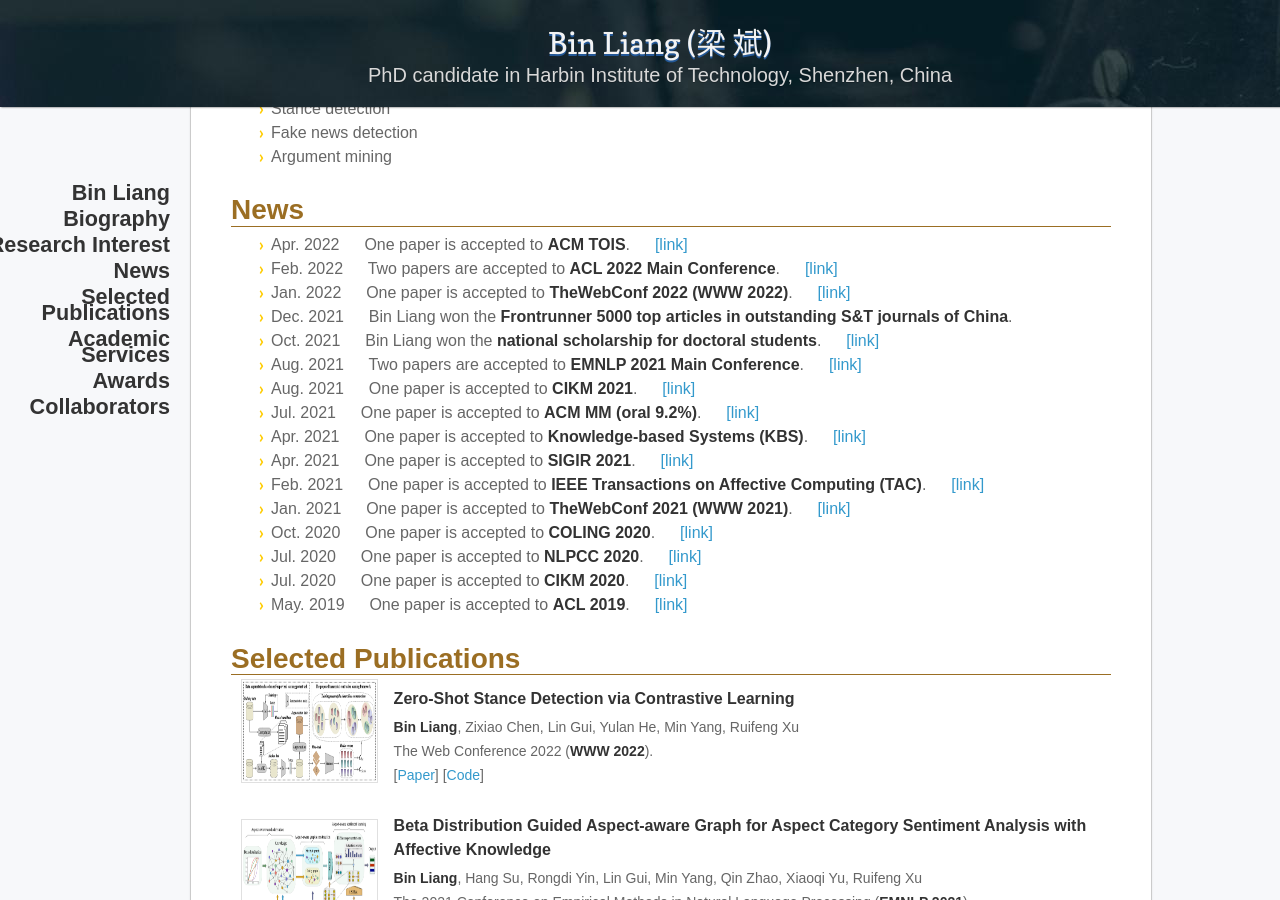
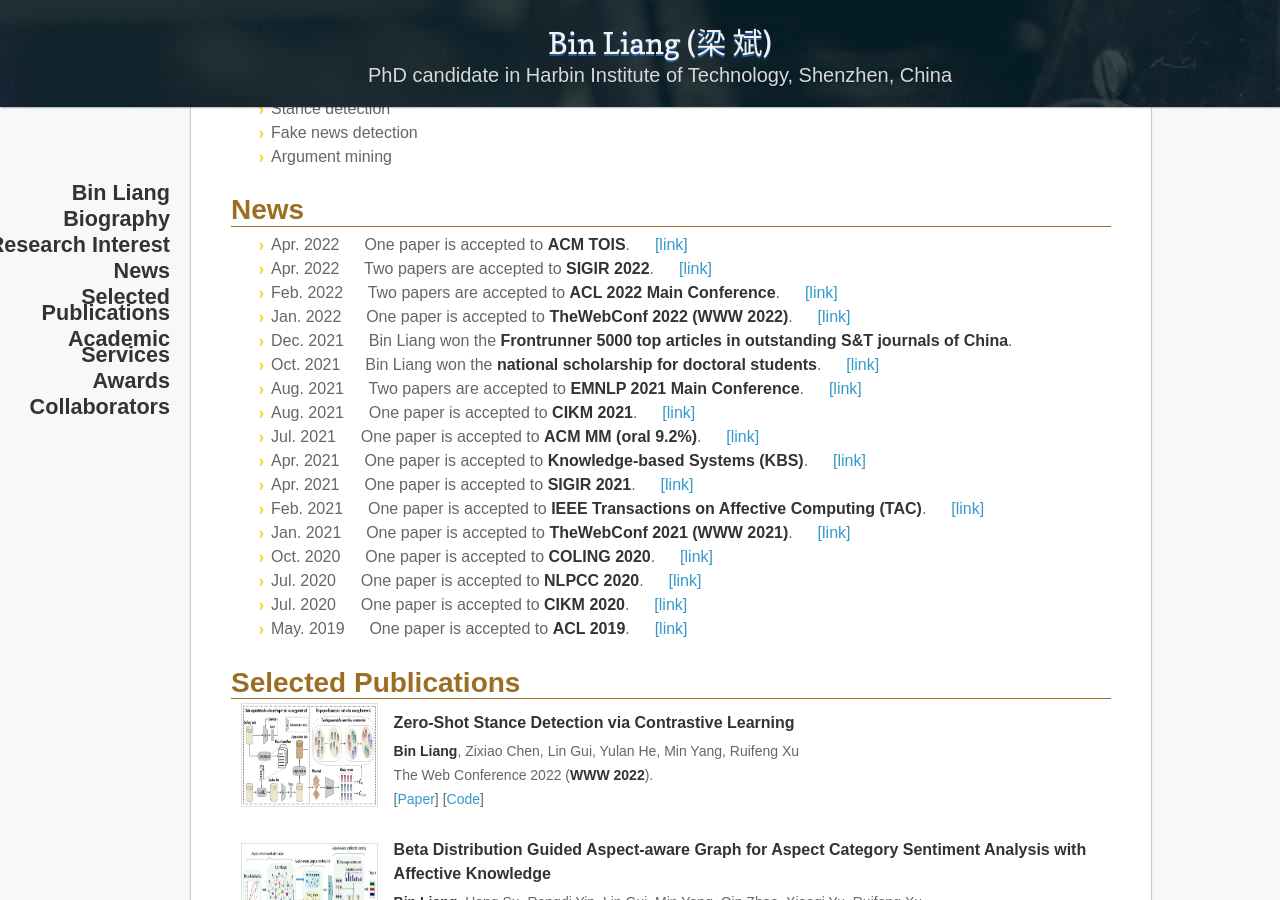
Before and after one commit to BinLiang-NLP/BinLiang-NLP.github.io, a Jekyll site: the page built from index.md, in a window 1280 px wide and 900 px high, scrolled down 778 px. Built offline with Jekyll 4.4.1, drawn with Linux system fonts in a browser that asks for light colours; nearby versions of some CDN libraries; our own code applies the rules of GitHub Pages for plain Markdown files.

Commit message:
Update index.md

```diff
--- a/index.md
+++ b/index.md
@@ -53,6 +53,7 @@
       <h2>News</h2>
 <ul>
 <li>Apr. 2022 &emsp; One paper is accepted to <strong>ACM TOIS</strong>. &emsp; <a href="http://www.hitsz-hlt.com/2198-2/" target="_blank">[link]</a> </li>
+<li>Apr. 2022 &emsp; Two papers are accepted to <strong>SIGIR 2022</strong>. &emsp; <a href="http://www.hitsz-hlt.com/%e7%a0%94%e7%a9%b6%e5%9b%a2%e9%98%9f%e5%9b%9b%e7%af%87%e8%ae%ba%e6%96%87%e8%8e%b7sigir-2022%e4%b8%bb%e4%bc%9a%e5%bd%95%e7%94%a8/" target="_blank">[link]</a> </li>
 <li>Feb. 2022 &emsp; Two papers are accepted to <strong>ACL 2022 Main Conference</strong>. &emsp; <a href="http://www.hitsz-hlt.com/%e7%a0%94%e7%a9%b6%e7%bb%84%e4%ba%94%e7%af%87%e8%ae%ba%e6%96%87%e8%8e%b7acl-2022%e4%b8%bb%e4%bc%9a%e5%bd%95%e5%8f%96/" target="_blank">[link]</a> </li>
 <li>Jan. 2022 &emsp; One paper is accepted to <strong>TheWebConf 2022 (WWW 2022)</strong>. &emsp; <a href="https://mp.weixin.qq.com/s/Sw-AymjRCbS7JPcacJ4Ykw" target="_blank">[link]</a> </li>
 <li>Dec. 2021 &emsp; Bin Liang won the <strong>Frontrunner 5000 top articles in outstanding S&T journals of China</strong>.</li>
```
